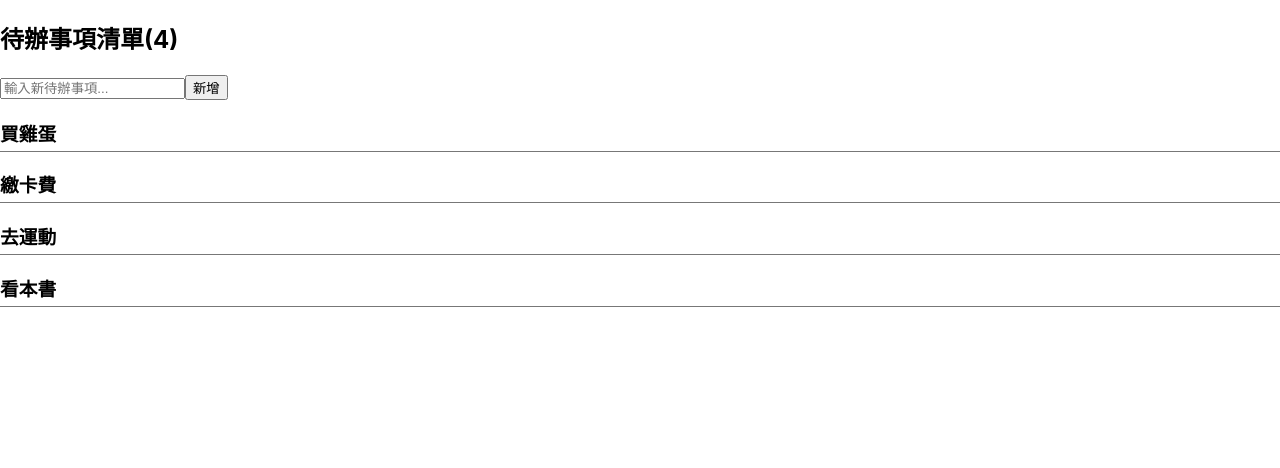
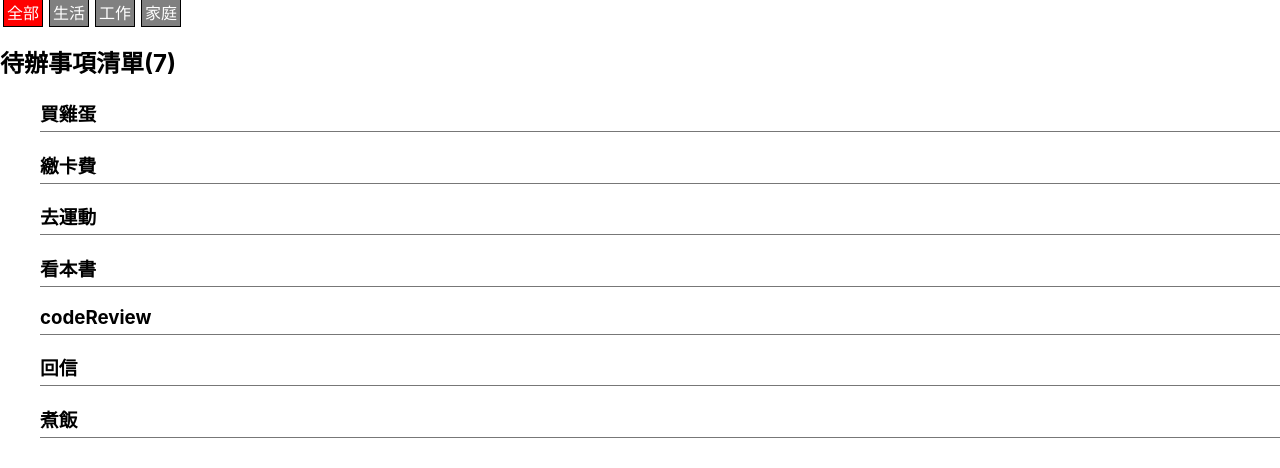
Before and after one commit to StanGC/react-todolist, a React (Create React App) app: page / in a window 1280 px wide. Shown: the top 468 px of the page. Built offline with nearby package versions, Linux system fonts and the light colour scheme.

Commit message:
implement group & remove todo features

```diff
--- a/src/App.js
+++ b/src/App.js
@@ -1,31 +1,90 @@
 import React, { Component } from 'react';
-import Title from './components/Title';
-import CreateTodo from './components/CreateTodo';
-import TodoList from './components/TodoList';
+import AllGroupsTabContent from './components/AllGroupsTabContent';
+import GroupTabContent from './components/GroupTabContent';
+import GroupSwitch from './components/GroupSwitch';
 
 class App extends Component {
 
   constructor() {
     super();
-    let todos = ['買雞蛋', '繳卡費', '去運動', '看本書'];
+    let todos = [
+      { text: '買雞蛋', groupId: 'family' },
+      { text: '繳卡費', groupId: 'living' },
+      { text: '去運動', groupId: 'living' },
+      { text: '看本書', groupId: 'living' },
+      { text: 'codeReview', groupId: 'work' },
+      { text: '回信', groupId: 'work' },
+      { text: '煮飯', groupId: 'family' },
+    ];
+
+    let groups = [
+      { name: '全部', id: undefined },
+      { name: '生活', id: 'living' },
+      { name: '工作', id: 'work' },
+      { name: '家庭', id: 'family' },
+    ];
+
     this.state = {
       todos: todos,
+      groups: groups,
+      activeGroupId: undefined,
     }
   }
 
-  createTodo(newTodo) {
+  createTodo(newTodoText, groupId) {
+    const newTodo = {
+      text: newTodoText,
+      groupId: groupId || this.state.activeGroupId
+    }
+
     this.setState({
       todos: [...this.state.todos, newTodo]
     })
   }
 
+  removeTodo(removingTodo) {
+    const newTodos = this.state.todos.filter((todo, index) => {
+      return !(todo.groupId === removingTodo.groupId && removingTodo.text === todo.text)
+    });
+
+    this.setState({
+      todos: newTodos
+    })
+  }
+
+  switchGroup(groupId) {
+    this.setState({
+      activeGroupId: groupId
+    })
+  }
+
   render() {
+    const todos = this.state.activeGroupId ? this.state.todos.filter((todo, index) => {
+      return todo.groupId === this.state.activeGroupId;
+    }) : this.state.todos;
+
+    const tabContent = this.state.activeGroupId ?
+      (<GroupTabContent
+        todos={todos}
+        createTodo={(newTodo, groupId) => this.createTodo(newTodo, groupId)}
+        removeTodo={(todo) => this.removeTodo(todo)}
+      />)
+      :
+      (<AllGroupsTabContent
+        todos={todos}
+        removeTodo={(todo) => this.removeTodo(todo)}
+      />);
+
     return (
       <div>
-        <Title todos={this.state.todos}/>
-        <CreateTodo todos={this.state.todos}
-        createTodo={(newTodo) => this.createTodo(newTodo)}/>
-        <TodoList todos={this.state.todos}/>
+        <GroupSwitch
+          groups={this.state.groups}
+          activeGroupId={this.state.activeGroupId}
+          switchGroup={(groupId) => this.switchGroup(groupId)}
+        />
+        <div>
+          {tabContent}
+        </div>
       </div>
     );
   }
--- /dev/null
+++ b/src/components/AllGroupsTabContent.js
@@ -0,0 +1,23 @@
+import React, { Component } from 'react';
+import Title from './Title';
+import TodoList from './TodoList';
+
+class AllGroupsTabContent extends Component {
+  constructor() {
+    super();
+  }
+
+  render() {
+    return (
+      <div>
+        <Title todos={this.props.todos}/>
+        <TodoList
+          todos={this.props.todos}
+          remove={this.props.removeTodo}
+        />
+      </div>
+    );
+  }
+}
+
+export default AllGroupsTabContent;
--- /dev/null
+++ b/src/components/GroupSwitch.js
@@ -0,0 +1,34 @@
+import React, { Component } from 'react';
+import { Clickable } from './StyledComponents';
+import styled from 'styled-components';
+
+const GroupButton = styled(Clickable)`
+  border: 1px solid black;
+  background-color: ${props => props.active ? 'red' : 'gray'};
+  color: white;
+  margin: 3px;
+  padding: 3px;
+`;
+
+class GroupSwitch extends Component {
+  constructor(props) {
+    super(props);
+  }
+
+  render() {
+    const groupNode = this.props.groups.map((group, index) => {
+      return (
+        <GroupButton
+          key={index}
+          onClick={(e) => this.props.switchGroup(group.id)}
+          active={this.props.activeGroupId === group.id}
+        >
+          {group.name}
+        </GroupButton>
+      );
+    });
+    return <div> {groupNode} </div>
+  }
+}
+
+export default GroupSwitch;
--- /dev/null
+++ b/src/components/GroupTabContent.js
@@ -0,0 +1,31 @@
+import React, { Component } from 'react';
+import Title from './Title';
+import CreateTodo from './CreateTodo';
+import TodoList from './TodoList';
+
+class GroupTabContent extends Component {
+  constructor() {
+    super();
+  }
+
+  createTodo(newTodo) {
+    this.props.createTodo && this.props.createTodo(newTodo, this.props.groupId);
+  }
+
+  render() {
+    return (
+      <div>
+        <Title todos={this.props.todos}/>
+        <CreateTodo
+          createTodo={(newTodo) => this.createTodo(newTodo)}
+        />
+        <TodoList
+          todos={this.props.todos}
+          remove={this.props.removeTodo}
+        />
+      </div>
+    );
+  }
+}
+
+export default GroupTabContent;
--- /dev/null
+++ b/src/components/StyledComponents.js
@@ -0,0 +1,9 @@
+import styled from 'styled-components';
+
+export const SimpleList = styled.ul`
+  list-style: none;
+`;
+
+export const Clickable = styled.span`
+  cursor: pointer;
+`;
--- a/src/components/Todo.js
+++ b/src/components/Todo.js
@@ -30,7 +30,7 @@ class Todo extends Component {
             }}
         >
           <TodoText>
-            {this.props.todo}
+            {this.props.todo.text}
           </TodoText>
         </Clickable>
       </TodoItem>
--- a/src/components/TodoList.js
+++ b/src/components/TodoList.js
@@ -1,16 +1,21 @@
 import React, { Component } from 'react';
+import { SimpleList } from './StyledComponents';
 import Todo from './Todo';
 
 class TodoList extends Component {
   render() {
     const { todos } = this.props;
     return (
-      <div>
-        {todos.map((todo, index)=>{
-          return <Todo key={index} todo={todo}/>;
+      <SimpleList>
+        {todos.map((todo, index) => {
+          return (<Todo
+            key={index}
+            todo={todo}
+            remove={this.props.remove}
+          />);
         })}
-      </div>
-    )
+      </SimpleList>
+    );
   }
 }
 
```
